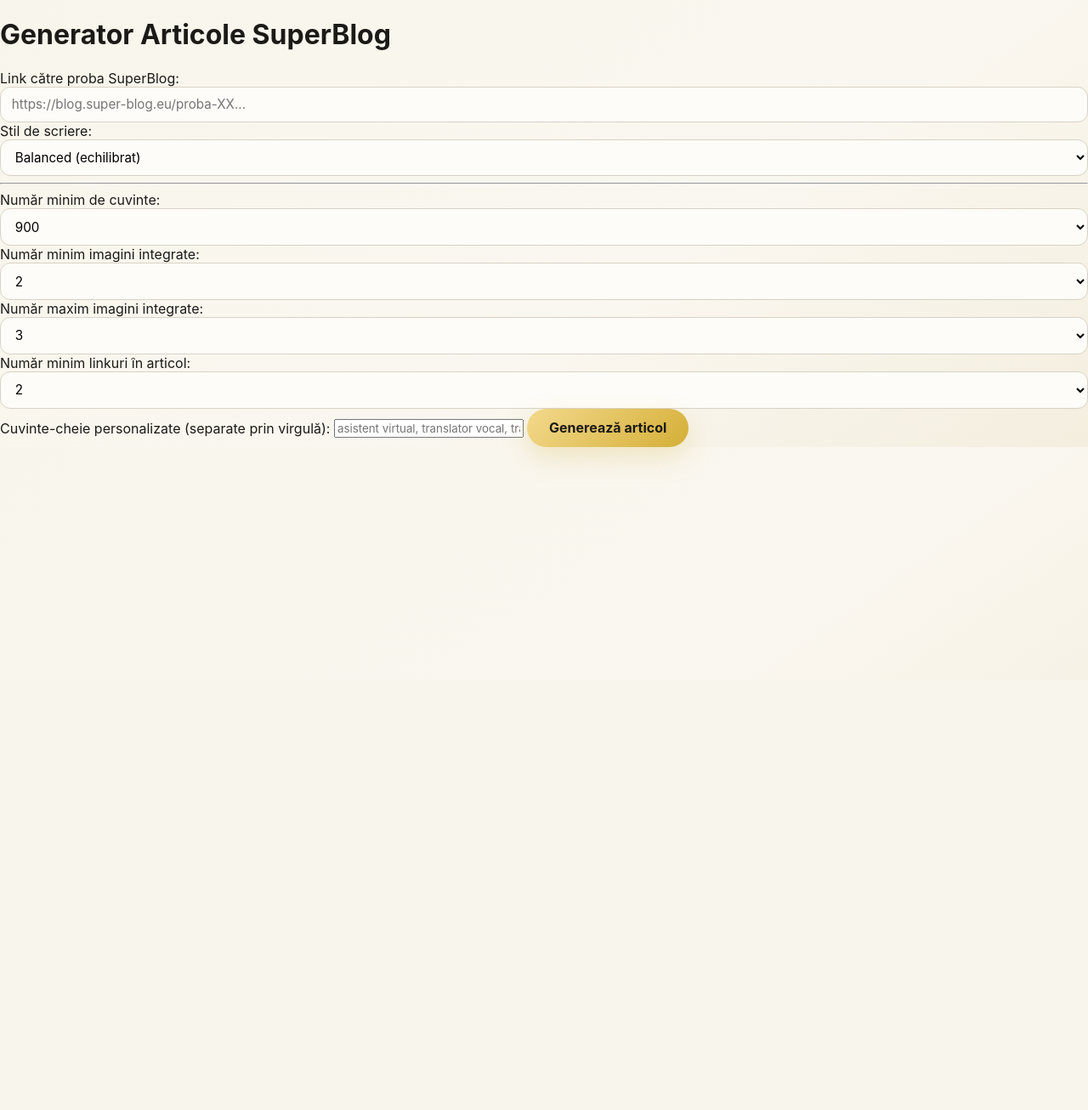
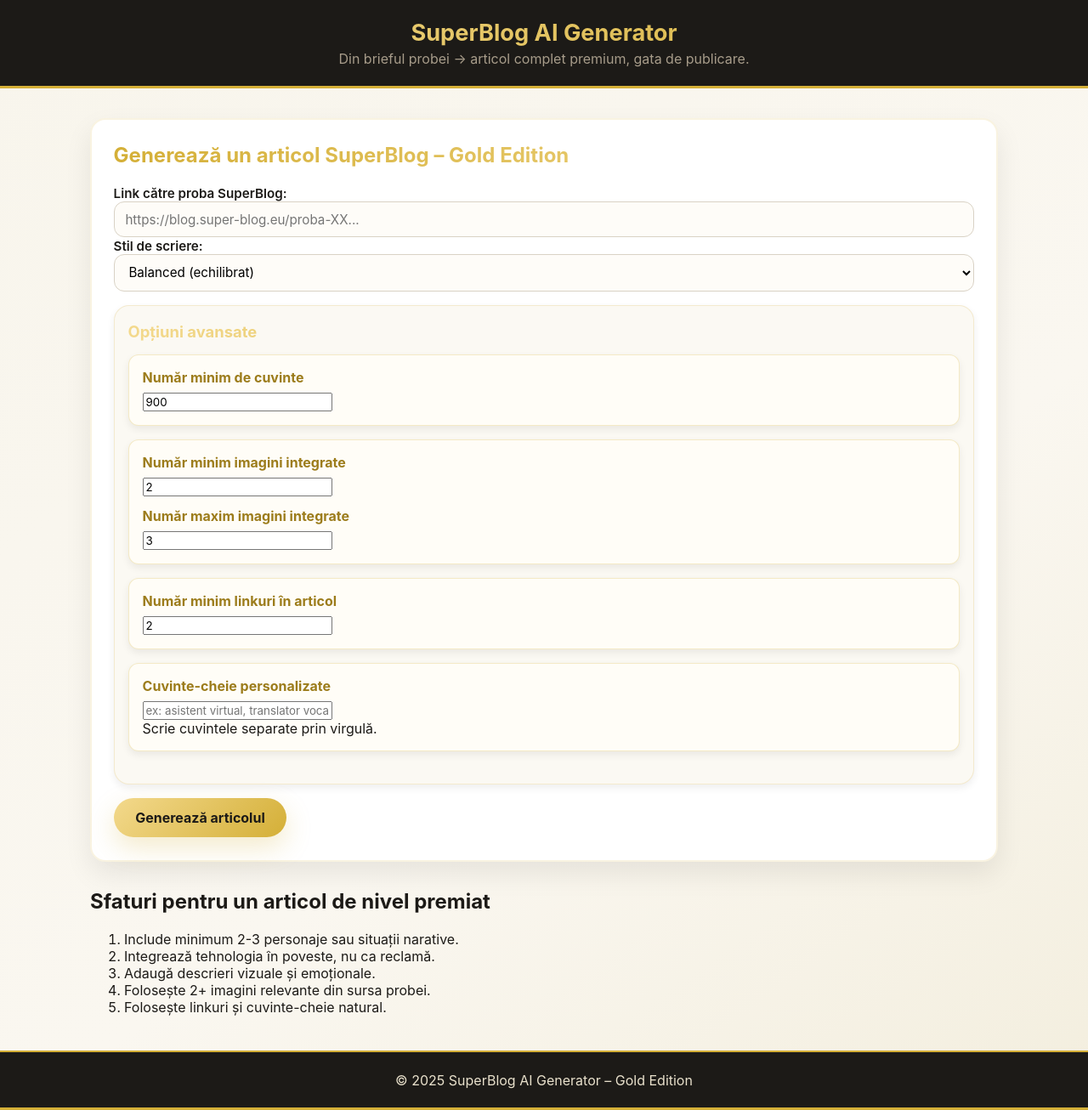
Before and after one commit to Crys2025/superblog_ai, a Flask app: page / in a window 1280 px wide. Shown: the whole page at 85% size. Before the commit the page ends 545 px from the top, so only its background shows below. Run offline with Flask 3, Linux system fonts and the light colour scheme.

Commit message:
index.html

```diff
--- a/templates/index.html
+++ b/templates/index.html
@@ -2,74 +2,112 @@
 <html lang="ro">
 <head>
     <meta charset="UTF-8">
-    <title>SuperBlog AI – Generator</title>
+    <title>SuperBlog AI Generator – Gold Edition</title>
     <link rel="stylesheet" href="/static/css/style.css">
 </head>
+
 <body>
 
-<div class="container">
-    <h1>Generator Articole SuperBlog</h1>
+<!-- ====================== HERO SECTION GOLD ====================== -->
 
-    <form method="POST" action="/" class="form-box">
+<header class="site-header">
+    <h1>SuperBlog AI Generator</h1>
+    <p>Din brieful probei → articol complet premium, gata de publicare.</p>
+</header>
+
+<div class="content">
+
+    <!-- ====================== FORM CARD ====================== -->
+
+    <div class="generator-form">
+
+        <h2 style="
+            margin-top:0;
+            background: linear-gradient(to right, #d4af37, #f3d98c);
+            -webkit-background-clip: text;
+            -webkit-text-fill-color: transparent;
+        ">
+            Generează un articol SuperBlog – Gold Edition
+        </h2>
+
+        <form action="/" method="POST">
 
             <!-- LINK PROBĂ -->
-        <label for="url">Link către proba SuperBlog:</label>
-        <input type="url" id="url" name="url" required placeholder="https://blog.super-blog.eu/proba-XX..." />
+            <label for="probe_url">Link către proba SuperBlog:</label>
+            <input type="url" id="probe_url" name="probe_url"
+                   placeholder="https://blog.super-blog.eu/proba-XX..."
+                   required>
 
-        <!-- STIL DE SCRIERE -->
+            <!-- STIL SCRIERE -->
             <label for="style">Stil de scriere:</label>
             <select id="style" name="style">
                 <option value="balanced">Balanced (echilibrat)</option>
-            <option value="story">Story (cinematic)</option>
+                <option value="story">Story – poveste cinematică</option>
                 <option value="marketing">Marketing soft</option>
                 <option value="journalistic">Jurnalistic</option>
-            <option value="playful">Playful (jucăuș)</option>
-            <option value="formal">Formal</option>
+                <option value="formal">Formal elegant</option>
+                <option value="playful">Playful / jucăuș</option>
             </select>
 
-        <hr>
+            <!-- ====================== ADVANCED OPTIONS ====================== -->
 
-        <!-- NUMĂR MINIM DE CUVINTE -->
-        <label for="target_words">Număr minim de cuvinte:</label>
-        <select id="target_words" name="target_words">
-            <option value="800">800</option>
-            <option value="900" selected>900</option>
-            <option value="1100">1100</option>
-            <option value="1300">1300</option>
-            <option value="1500">1500</option>
-        </select>
+            <div class="advanced-panel">
+                <div class="advanced-title">Opțiuni avansate</div>
 
-        <!-- IMAGINI MIN/MAX -->
-        <label for="min_images">Număr minim imagini integrate:</label>
-        <select id="min_images" name="min_images">
-            <option value="1">1</option>
-            <option value="2" selected>2</option>
-            <option value="3">3</option>
-        </select>
+                <!-- CUVINTE -->
+                <div class="option-block">
+                    <h3>Număr minim de cuvinte</h3>
+                    <input type="number" name="min_words" value="900" min="300">
+                </div>
 
-        <label for="max_images">Număr maxim imagini integrate:</label>
-        <select id="max_images" name="max_images">
-            <option value="2">2</option>
-            <option value="3" selected>3</option>
-            <option value="4">4</option>
-            <option value="5">5</option>
-        </select>
+                <!-- IMAGINI -->
+                <div class="option-block">
+                    <h3>Număr minim imagini integrate</h3>
+                    <input type="number" name="min_images" value="2" min="0">
 
-        <!-- LINKURI MINIME -->
-        <label for="min_links">Număr minim linkuri în articol:</label>
-        <select id="min_links" name="min_links">
-            <option value="2" selected>2</option>
-            <option value="3">3</option>
-            <option value="4">4</option>
-        </select>
+                    <h3 style="margin-top:0.8rem;">Număr maxim imagini integrate</h3>
+                    <input type="number" name="max_images" value="3" min="1">
+                </div>
 
-        <!-- CUVINTE-CHEIE PERSONALIZATE -->
-        <label for="keywords">Cuvinte-cheie personalizate (separate prin virgulă):</label>
-        <input type="text" id="keywords" name="keywords" placeholder="asistent virtual, translator vocal, traducere instantanee" />
+                <!-- LINKURI -->
+                <div class="option-block">
+                    <h3>Număr minim linkuri în articol</h3>
+                    <input type="number" name="min_links" value="2" min="0">
+                </div>
 
-        <button type="submit">Generează articol</button>
+                <!-- CUVINTE-CHEIE -->
+                <div class="option-block">
+                    <h3>Cuvinte-cheie personalizate</h3>
+                    <input type="text" name="custom_keywords"
+                           placeholder="ex: asistent virtual, translator vocal, comunicare globală">
+                    <div class="hint">Scrie cuvintele separate prin virgulă.</div>
+                </div>
+            </div>
+
+            <button type="submit" class="btn-primary"
+                    style="margin-top:1rem;">Generează articolul</button>
+
         </form>
     </div>
 
+    <!-- ====================== TIPS SECTION ====================== -->
+
+    <div class="tips" style="margin-top:2rem;">
+        <h2>Sfaturi pentru un articol de nivel premiat</h2>
+        <ol>
+            <li>Include minimum 2-3 personaje sau situații narative.</li>
+            <li>Integrează tehnologia în poveste, nu ca reclamă.</li>
+            <li>Adaugă descrieri vizuale și emoționale.</li>
+            <li>Folosește 2+ imagini relevante din sursa probei.</li>
+            <li>Folosește linkuri și cuvinte-cheie natural.</li>
+        </ol>
+    </div>
+
+</div>
+
+<footer class="site-footer">
+    © 2025 SuperBlog AI Generator – Gold Edition
+</footer>
+
 </body>
 </html>
```
Lines whose indentation alone changed are shown as unchanged.
